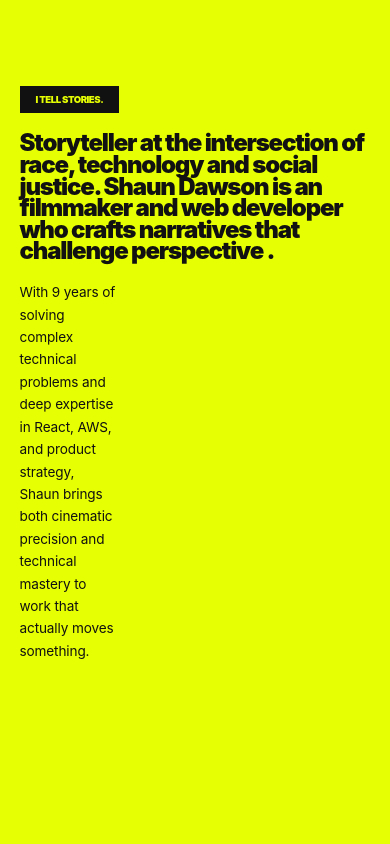
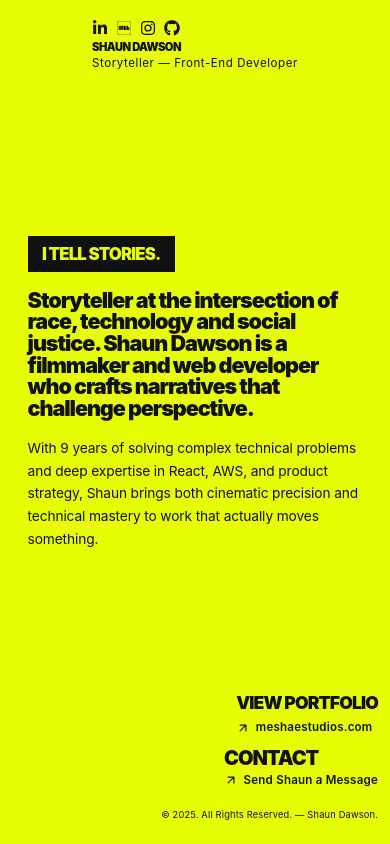
Before and after one commit to shaundawson/landing-page-nextjs-swiss, a Next.js app in the folder shaun-dawson-portfolio/: page / in a window 390 px wide. Built offline with nearby package versions, Linux system fonts and the light colour scheme.

Commit message:
mobile theme update

```diff
--- a/shaun-dawson-portfolio/app/globals.css
+++ b/shaun-dawson-portfolio/app/globals.css
@@ -8,11 +8,10 @@
 
 html,
 body {
-  width: 100vw;
-  height: 100vh;
   margin: 0;
   padding: 0;
-  overflow: hidden;
+  width: 100%;
+  min-height: 100%;
   font-family: -apple-system, BlinkMacSystemFont, "Helvetica Neue", "Segoe UI", Arial, sans-serif;
   background: #e6ff02;
   color: #111111;
@@ -20,100 +19,99 @@ body {
   -moz-osx-font-smoothing: grayscale;
 }
 
+/* Body can scroll if other pages need it; hero itself will clip to viewport */
+body {
+  overflow-x: hidden;
+}
+
+/* HERO WRAPPER */
+/* Use 100vh as fallback and 100svh where available for better mobile behavior */
 .hero {
-  width: 100vw;
+  position: relative;
   height: 100vh;
-  position: relative;
-  overflow: hidden;
+  height: 100svh;
   display: flex;
   flex-direction: column;
   background: #e6ff02;
+  color: #111111;
+  padding: 2.5rem 2.5rem 2.5rem;
+  overflow: hidden;
 }
 
 /* BACKGROUND */
 .hero-bg {
-  position: absolute;
-  top: 0;
-  left: 0;
-  right: 0;
-  bottom: 0;
-  z-index: 1;
+  position: fixed;
+  inset: 0;
+  z-index: 0;
   background: #e6ff02;
 }
 
 .bg-overlay {
   position: absolute;
-  top: 0;
-  left: 0;
-  right: 0;
-  bottom: 0;
+  inset: 0;
   background: #e6ff02;
-  z-index: 2;
 }
 
-/* TOP LEFT - Menu Icon */
-.top-icon {
-  position: fixed;
-  top: 2.5rem;
-  left: 2.5rem;
-  z-index: 10;
-  width: 20px;
-  height: 20px;
-  display: flex;
-  align-items: center;
-  justify-content: center;
-  color: #111111;
+/* LAYOUT: header, main, footer sit above background */
+.hero-header,
+.main-content,
+.hero-footer {
+  position: relative;
+  z-index: 5;
 }
 
-.top-icon svg {
-  width: 20px;
-  height: 20px;
+/* HEADER */
+.hero-header {
+  display: grid;
+  grid-template-columns: auto 1fr auto;
+  align-items: center;
+  column-gap: 1rem;
+  margin-bottom: 2.25rem;
 }
 
-/* TOP CENTER - VISUAL LANGUAGE */
+/* Left spacer (empty but keeps the 3-column grid) */
+.hero-header>div:first-child {
+  justify-self: start;
+}
+
+/* TOP CENTER - Name + role */
 .top-center-info {
-  position: fixed;
-  top: 2.5rem;
-  left: 50%;
-  transform: translateX(-50%);
-  z-index: 10;
   display: flex;
   flex-direction: column;
   gap: 0.25rem;
+  justify-self: center;
+  text-align: center;
 }
 
 .top-label {
-  letter-spacing: -.05em;
+  letter-spacing: -0.05em;
   text-transform: uppercase;
   color: #111111;
-  font-size: .75rem;
+  font-size: 0.75rem;
   font-weight: 900;
   line-height: 1;
 }
 
 .top-sub {
-  letter-spacing: .05em;
+  letter-spacing: 0.05em;
   color: #111111;
-  font-size: .8rem;
+  font-size: 0.8rem;
   font-weight: 400;
   line-height: 1.2;
 }
 
-/* TOP RIGHT - SOCIAL MEDIA ICONS */
+/* TOP RIGHT - Social icons */
 .top-social-links {
-  position: fixed;
-  top: 2.5rem;
-  right: 2.5rem;
-  z-index: 10;
   display: flex;
   flex-direction: column;
   gap: 1rem;
+  justify-self: end;
 }
 
 .top-social-icon {
   width: 24px;
   height: 24px;
-  display: flex;
+  display: inline-flex;
   align-items: center;
   justify-content: center;
   color: #111111;
@@ -122,6 +120,10 @@ body {
   text-decoration: none;
 }
 
+.top-social-icon:hover {
+  opacity: 0.7;
+  transform: translateY(-1px);
+}
 
 .top-social-icon svg,
 .top-social-icon path,
@@ -130,12 +132,8 @@ body {
   height: 100%;
 }
 
-
-
-/* MAIN CONTENT - Progressive Indentation */
+/* MAIN CONTENT */
 .main-content {
-  position: relative;
-  z-index: 15;
   flex: 1;
   display: flex;
   flex-direction: column;
@@ -144,51 +142,51 @@ body {
   pointer-events: none;
 }
 
+/* let inner content be clickable */
 .content-section {
   display: flex;
   flex-direction: column;
+  pointer-events: auto;
 }
 
-/* Section 1 - Tag (Closest to left margin) */
+/* Desktop-style progressive indentation */
 .section-1 {
   padding-left: 9vw;
   padding-right: 7vw;
 }
 
-/* Section 2 - Main Headline (Indent more) */
 .section-2 {
   padding-left: 13vw;
   padding-right: 25vw;
 }
 
-/* Section 3 - Body Text (Indent even more) */
 .section-3 {
   padding-left: 17vw;
   padding-right: 35vw;
 }
 
-/* TAG LABEL - Large and bold */
+/* TAG LABEL */
 .tag-label {
   color: #e6ff02;
-  letter-spacing: -.05em;
+  letter-spacing: -0.05em;
   text-transform: uppercase;
   background: #111111;
   width: fit-content;
-  padding: .75rem 1.5rem;
+  padding: 0.75rem 1.5rem;
   font-size: 2.2rem;
   font-weight: 900;
   line-height: 1.2;
   display: inline-block;
 }
 
-/* HEADLINE - Large main text */
+/* HEADLINE */
 .headline {
-  letter-spacing: -.05em;
+  letter-spacing: -0.05em;
   color: #111111;
   text-shadow: none;
   max-width: 100%;
   margin: 0;
-  font-size: clamp(2.5rem, 3.5vw, 7rem);
+  font-size: clamp(2.4rem, 3.2vw, 4.2rem);
   font-weight: 900;
   line-height: 0.95;
 }
@@ -196,20 +194,27 @@ body {
 /* BODY TEXT */
 .body-text {
   color: #111111;
-  letter-spacing: -.01em;
-  max-width: 25vw;
+  letter-spacing: -0.01em;
+  max-width: 28rem;
   margin: 0;
-  font-size: 1.3rem;
+  font-size: clamp(1rem, 1.15vw, 1.2rem);
   font-weight: 400;
   line-height: 1.65;
 }
 
-/* BOTTOM LEFT - VISUAL LANGUAGE */
+/* FOOTER – desktop/tablet: 3 columns
+   left: View Portfolio
+   center: Copyright
+   right: Contact + Send Shaun a Message */
+.hero-footer {
+  display: grid;
+  grid-template-columns: auto 1fr auto;
+  align-items: flex-end;
+  margin-top: 2.25rem;
+}
+
+/* BOTTOM LEFT – View Portfolio */
 .bottom-left {
-  position: fixed;
-  bottom: 2.5rem;
-  left: 2.5rem;
-  z-index: 10;
   display: flex;
   flex-direction: column;
   gap: 0.5rem;
@@ -229,7 +234,7 @@ body {
 }
 
 .bottom-label {
-  letter-spacing: -.05em;
+  letter-spacing: -0.05em;
   text-transform: uppercase;
   color: #111111;
   font-size: 1.75rem;
@@ -237,39 +242,10 @@ body {
   line-height: 1;
 }
 
-.visit-site {
-  display: flex;
-  align-items: center;
-  gap: 0.35rem;
-  font-size: 0.7rem;
-  font-weight: 600;
-  letter-spacing: 0.02em;
-  color: #111111;
-  text-decoration: none;
-  cursor: pointer;
-  transition: opacity 0.2s ease;
-  background: none;
-  border: none;
-  padding: 0;
-}
-
-.visit-site:hover {
-  opacity: 0.7;
-}
-
-.visit-site svg {
-  width: 14px;
-  height: 14px;
-  stroke: #111111;
-}
-
-/* BOTTOM CENTER - Copyright */
+/* BOTTOM CENTER – Copyright (desktop/tablet) */
 .bottom-center {
-  position: fixed;
-  bottom: 2.5rem;
-  left: 50%;
-  transform: translateX(-50%);
-  z-index: 10;
+  justify-self: center;
+  text-align: center;
 }
 
 .copyright-text {
@@ -280,12 +256,8 @@ body {
   line-height: 1;
 }
 
-/* BOTTOM RIGHT - CONTACT */
+/* BOTTOM RIGHT – Contact + CTA (desktop/tablet) */
 .bottom-right {
-  position: fixed;
-  bottom: 2.5rem;
-  right: 2.5rem;
-  z-index: 10;
   display: flex;
   flex-direction: column;
   gap: 0.5rem;
@@ -320,7 +292,34 @@ body {
   display: block;
 }
 
-/* MODAL STYLING  */
+/* VISIT-SITE / CTA STYLE (shared) */
+.visit-site {
+  display: inline-flex;
+  align-items: center;
+  gap: 0.35rem;
+  font-size: 0.7rem;
+  font-weight: 600;
+  letter-spacing: 0.02em;
+  color: #111111;
+  text-decoration: none;
+  cursor: pointer;
+  transition: opacity 0.2s ease;
+  background: none;
+  border: none;
+  padding: 0;
+}
+
+.visit-site:hover {
+  opacity: 0.7;
+}
+
+.visit-site svg {
+  width: 14px;
+  height: 14px;
+  stroke: #111111;
+}
+
+/* MODAL */
 .modal-overlay {
   position: fixed;
   inset: 0;
@@ -382,18 +381,15 @@ body {
   stroke: #e6ff02 !important;
 }
 
-/* HubSpot form – make it match hero */
+/* HubSpot form */
 #hubspot-form-container .hbspt-form {
   color: #e6ff02 !important;
 }
-
-
 
 #hubspot-form-container .hbspt-form fieldset,
 #hubspot-form-container .hbspt-form .hs-form-field {
   margin-bottom: 1rem;
 }
-
 
 #hubspot-form-container .hbspt-form label {
   font-weight: 700;
@@ -428,7 +424,6 @@ body {
   box-shadow: 0 2px 0 0 #e6ff02;
 }
 
-/* Submit button */
 #hubspot-form-container .hbspt-form .hs-submit {
   margin-top: 1.25rem;
 }
@@ -452,121 +447,268 @@ body {
   box-shadow: 0 6px 18px rgba(0, 0, 0, 0.4);
 }
 
-/* RESPONSIVE */
+/* ============ RESPONSIVE BREAKPOINTS ============ */
+
+/* Large tablets / small laptops */
 @media (max-width: 1200px) {
   .section-2 {
-    padding-right: 20vw;
+    padding-right: 18vw;
   }
 
   .section-3 {
-    padding-right: 30vw;
+    padding-right: 24vw;
   }
 
   .headline {
-    font-size: clamp(2.2rem, 4.8vw, 6rem);
+    font-size: clamp(2.1rem, 3.6vw, 3.6rem);
   }
 }
 
+/* Tablets */
 @media (max-width: 900px) {
-  .section-1 {
-    padding-left: 8vw;
+  .hero {
+    padding: 2rem 1.5rem 2rem;
   }
 
-  .section-2 {
-    padding-left: 11vw;
-    padding-right: 15vw;
+  .hero-header {
+    margin-bottom: 2rem;
   }
 
+  .section-1,
+  .section-2,
   .section-3 {
-    padding-left: 14vw;
-    padding-right: 25vw;
+    padding-left: 8vw;
+    padding-right: 8vw;
   }
 
   .headline {
-    font-size: clamp(2rem, 4.5vw, 5rem);
+    font-size: clamp(1.9rem, 4vw, 3.2rem);
   }
 
   .body-text {
-    font-size: 0.92rem;
+    font-size: 0.98rem;
+    max-width: 100%;
+  }
+
+  .hero-footer {
+    margin-top: 2rem;
+  }
+
+  .bottom-right .bottom-label {
+    font-size: 1.5rem;
+  }
+
+  .bottom-label {
+    font-size: 1.6rem;
+  }
+
+  /* slightly smaller social icons on midsize screens */
+  .top-social-icon {
+    width: 20px;
+    height: 20px;
   }
 }
 
+/* Small tablets / large phones */
 @media (max-width: 768px) {
-  .main-content {
-    gap: 1.5rem;
+  .hero {
+    padding: 1.75rem 1.25rem 1.75rem;
   }
 
-  .section-1 {
-    padding-left: 6vw;
-    padding-right: 6vw;
+  .hero-header {
+    grid-template-columns: auto auto;
+    grid-template-rows: auto auto;
+    row-gap: 0.4rem;
+    margin-bottom: 1.6rem;
   }
 
-  .section-2 {
-    padding-left: 8vw;
-    padding-right: 6vw;
+  .hero-header>div:first-child {
+    display: none;
+    /* hide spacer on narrow widths */
   }
 
+  .top-center-info {
+    grid-column: 1 / -1;
+    order: 2;
+    align-items: flex-start;
+    text-align: left;
+  }
+
+  .top-social-links {
+    flex-direction: row;
+    gap: 0.5rem;
+    justify-self: flex-end;
+    order: 1;
+  }
+
+  .top-social-icon {
+    width: 18px;
+    height: 18px;
+  }
+
+  .main-content {
+    gap: 1.25rem;
+  }
+
+  .section-1,
+  .section-2,
   .section-3 {
-    padding-left: 10vw;
-    padding-right: 6vw;
+    padding-left: 5vw;
+    padding-right: 5vw;
   }
 
   .headline {
-    font-size: clamp(1.8rem, 5vw, 3.5rem);
-    line-height: 0.9;
+    font-size: clamp(1.7rem, 4.6vw, 2.4rem);
+    line-height: 1;
   }
 
   .tag-label {
-    font-size: 0.65rem;
-    padding: 0.6rem 1.2rem;
+    font-size: 1.3rem;
+    padding: 0.55rem 1.1rem;
   }
 
   .body-text {
     font-size: 0.9rem;
   }
 
-  .top-center-info,
-  .top-icon,
-  .top-social-links,
+  .hero-footer {
+    grid-template-columns: 1fr;
+    row-gap: 0.75rem;
+    margin-top: 1.6rem;
+  }
+
   .bottom-left,
-  .bottom-center,
   .bottom-right {
-    display: none;
+    align-items: flex-start;
+  }
+
+  .bottom-right .bottom-label {
+    font-size: 1.35rem;
+  }
+
+  .bottom-label {
+    font-size: 1.4rem;
   }
 }
 
+/* Phones – reorder footer visually:
+   1) View Portfolio  (bottom-left)
+   2) Contact + CTA   (bottom-right)
+   3) Copyright       (bottom-center, aligned right) */
 @media (max-width: 600px) {
-  .main-content {
-    padding-top: 2rem;
-    padding-bottom: 8rem;
-    gap: 1.2rem;
+  .hero {
+    padding: 1.5rem 1rem 1.5rem;
+    display: flex;
+    flex-direction: column;
   }
 
-  .section-1 {
-    padding-left: 5vw;
-    padding-right: 5vw;
+  .hero-header {
+    row-gap: 0.35rem;
+    margin-bottom: 1.4rem;
   }
 
-  .section-2 {
-    padding-left: 5vw;
-    padding-right: 5vw;
+  .top-label {
+    font-size: 0.7rem;
   }
 
+  .top-sub {
+    font-size: 0.72rem;
+  }
+
+  .top-social-icon {
+    width: 16px;
+    height: 16px;
+  }
+
+  .main-content {
+    flex: 1;
+    display: flex;
+    flex-direction: column;
+    justify-content: center;
+    gap: 1.1rem;
+  }
+
+  .section-1,
+  .section-2,
   .section-3 {
-    padding-left: 5vw;
-    padding-right: 5vw;
+    padding-left: 4vw;
+    padding-right: 4vw;
   }
 
   .headline {
-    font-size: clamp(1.5rem, 6vw, 2.8rem);
+    font-size: clamp(1.5rem, 5.2vw, 2.1rem);
   }
 
   .tag-label {
-    font-size: 0.6rem;
-    padding: 0.5rem 1rem;
+    font-size: 1.15rem;
+    padding: 0.5rem 0.9rem;
   }
 
   .body-text {
-    font-size: 0.85rem;
+    font-size: 0.86rem;
+  }
+
+  /* footer: switch to flex and reorder */
+  .hero-footer {
+    margin-top: 0;
+    margin-bottom: 0;
+    display: flex;
+    flex-direction: column;
+    gap: 0.75rem;
+  }
+
+  /* 1) portfolio first */
+  .bottom-left {
+    align-items: flex-start;
+    order: 1;
+  }
+
+  /* 2) contact + CTA second */
+  .bottom-right {
+    align-items: flex-start;
+    order: 2;
+    gap: 0.25rem;
+  }
+
+  .bottom-right .bottom-label {
+    font-size: 1.25rem;
+  }
+
+  .visit-site {
+    font-size: 0.72rem;
+  }
+
+  .visit-site--contact {
+    padding-left: 0;
+  }
+
+  /* 3) copyright last, aligned to bottom-right */
+  .bottom-center {
+    order: 3;
+    align-self: flex-end;
+    text-align: right;
   }
 }
+
+/* Very small phones */
+@media (max-width: 400px) {
+  .hero {
+    padding: 1.25rem 0.75rem 1.25rem;
+  }
+
+  .headline {
+    font-size: clamp(1.35rem, 5.4vw, 1.9rem);
+  }
+
+  .tag-label {
+    font-size: 1.05rem;
+  }
+
+  .bottom-label {
+    font-size: 1.1rem;
+  }
+
+  .hero-footer {
+    gap: 0.7rem;
+  }
+}
--- a/shaun-dawson-portfolio/components/Hero.tsx
+++ b/shaun-dawson-portfolio/components/Hero.tsx
@@ -26,20 +26,18 @@ export default function Hero() {
                 <div className="bg-overlay"></div>
             </div>
 
-            {/* TOP LEFT - Menu Icon */}
-            <div className="top-icon">
-                <svg width="20" height="20" viewBox="0 0 24 24" fill="none" stroke="#101010" strokeWidth="2.5">
-                    <path d="M4 6h16M4 12h16M4 18h16" strokeLinecap="round" />
-                </svg>
-            </div>
+            {/* HEADER */}
+            <header className="hero-header">
+                {/* Left spacer to preserve 3-column balance */}
+                <div aria-hidden="true" />
 
-            {/* TOP CENTER - VISUAL LANGUAGE info */}
+                {/* Center name + role */}
                 <div className="top-center-info">
                     <span className="top-label">SHAUN DAWSON</span>
                     <span className="top-sub">Storyteller — Front-End Developer</span>
                 </div>
 
-            {/* TOP RIGHT - SOCIAL MEDIA ICONS */}
+                {/* Social icons */}
                 <div className="top-social-links">
                     {socialLinks.map((link) => (
                         <a
@@ -54,27 +52,32 @@ export default function Hero() {
                         </a>
                     ))}
                 </div>
+            </header>
 
-            {/* MAIN CONTENT (unchanged) */}
-            <div className="main-content">
+            {/* MAIN CONTENT */}
+            <main className="main-content">
                 <div className="content-section section-1">
                     <span className="tag-label">I tell stories.</span>
                 </div>
 
                 <div className="content-section section-2">
                     <h1 className="headline">
-                        Storyteller at the intersection of race, technology and social justice. Shaun Dawson is an  filmmaker and web developer who crafts narratives that challenge perspective .
+                        Storyteller at the intersection of race, technology and social justice. Shaun Dawson is a filmmaker and web
+                        developer who crafts narratives that challenge perspective.
                     </h1>
                 </div>
 
                 <div className="content-section section-3">
                     <p className="body-text">
-                        With 9 years of solving complex technical problems and deep expertise in React, AWS, and product strategy, Shaun brings both cinematic precision and technical mastery to work that actually moves something.
+                        With 9 years of solving complex technical problems and deep expertise in React, AWS, and product strategy,
+                        Shaun brings both cinematic precision and technical mastery to work that actually moves something.
                     </p>
                 </div>
-            </div>
+            </main>
 
-            {/* BOTTOM LEFT - VIEW PORTFOLIO */}
+            {/* FOOTER */}
+            <footer className="hero-footer">
+                {/* BOTTOM LEFT - View Portfolio */}
                 <div className="bottom-left">
                     <a
                         href="https://meshaestudios.com/"
@@ -94,10 +97,12 @@ export default function Hero() {
 
                 {/* BOTTOM CENTER */}
                 <div className="bottom-center">
-                <span className="copyright-text">© 2025.All Rights Reserved. — Shaun Dawson.</span>
+                    <span className="copyright-text">
+                        © 2025. All Rights Reserved. — Shaun Dawson.
+                    </span>
                 </div>
 
-            {/* BOTTOM RIGHT - CONTACT */}
+                {/* BOTTOM RIGHT - Contact */}
                 <div className="bottom-right">
                     <button
                         onClick={handleContactClick}
@@ -108,7 +113,7 @@ export default function Hero() {
                     </button>
                     <button
                         onClick={handleContactClick}
-                    className="visit-site"
+                        className="visit-site visit-site--contact"
                         type="button"
                     >
                         <svg width="14" height="14" viewBox="0 0 24 24" fill="none" stroke="#101010" strokeWidth="2">
@@ -117,6 +122,8 @@ export default function Hero() {
                         <span>Send Shaun a Message</span>
                     </button>
                 </div>
+            </footer>
+
 
             {/* Contact Modal */}
             <ContactModal isOpen={isModalOpen} onClose={() => setIsModalOpen(false)} />
```
Lines whose indentation alone changed are shown as unchanged.
